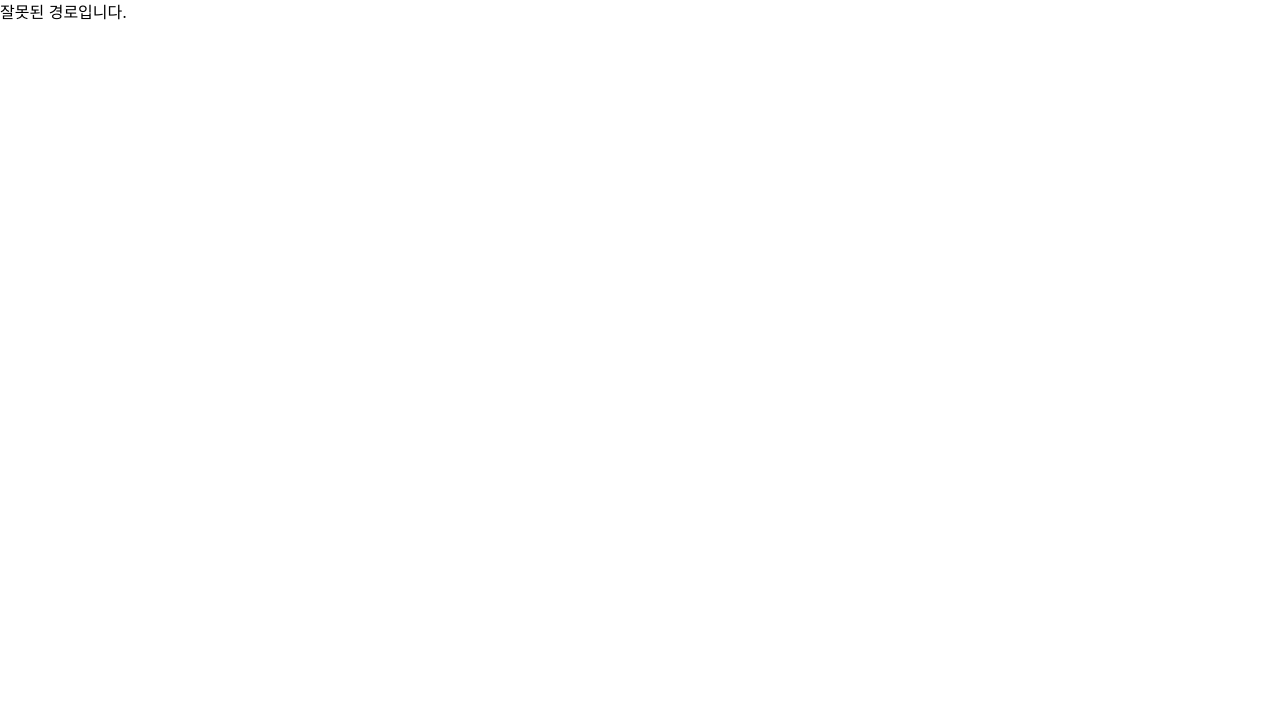
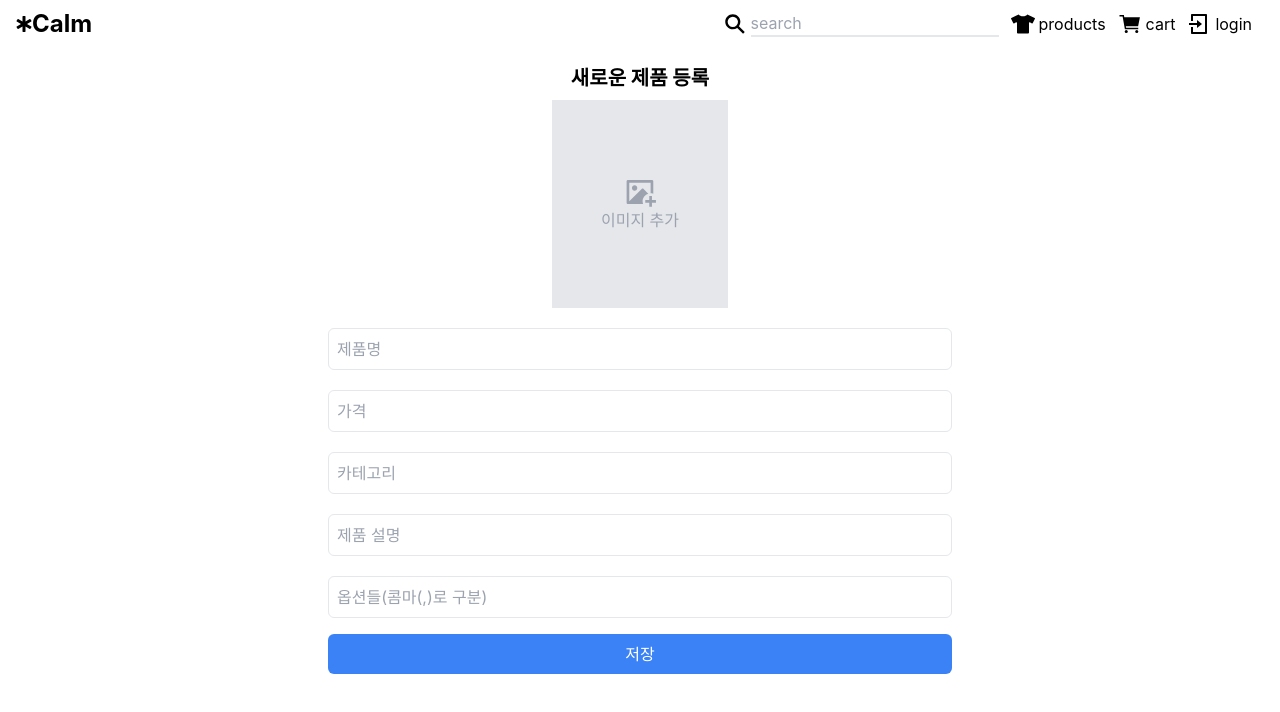
Before and after one commit to yulllna/react_shopping-shop, a React (Create React App) app: page /admin in a window 1280 px wide. Before the commit this address had no page. Shown: the top 712 px of the page. Built offline with nearby package versions, Linux system fonts and the light colour scheme; no server answers.

Commit message:
구글 로그인 기능 구현 / 어드민 페이지 작업중

```diff
--- a/package.json
+++ b/package.json
@@ -7,6 +7,8 @@
     "@testing-library/jest-dom": "^5.17.0",
     "@testing-library/react": "^13.4.0",
     "@testing-library/user-event": "^13.5.0",
+    "firebase": "^10.8.1",
+    "firebaseui": "^6.1.0",
     "react": "^18.2.0",
     "react-dom": "^18.2.0",
     "react-icons": "^5.0.1",
--- a/src/App.js
+++ b/src/App.js
@@ -1,12 +1,14 @@
 import Header from 'components/Common/Header';
 import { Outlet } from 'react-router-dom';
 import './App.css';
+import { auth } from './firebase';
 
 function App() {
+  console.log(auth)
   return (
    <>
-   <Header />
-   <Outlet />
+    <Header />
+    <Outlet />
    </>
   );
 }
--- /dev/null
+++ b/src/components/Admin/EditProducts.jsx
@@ -0,0 +1,131 @@
+import React, { useState } from 'react';
+import { RiImageAddFill } from "react-icons/ri";
+
+const editList = [
+    {
+        title: '제품명',
+        code: 'NAME',
+        data: ''
+    },
+    {
+        title: '가격',
+        code: 'PRICE',
+        data: ''
+    },
+    {
+        title: '카테고리',
+        code: 'CATEGORY',
+        data: ''
+    },
+    {
+        title: '제품 설명',
+        code: 'DESCRIPTION',
+        data: ''
+    },
+    {
+        title: '옵션들(콤마(,)로 구분)',
+        code: 'OPTIONS',
+        data: ''
+    },
+]
+
+function EditProducts(props) {
+    const [formData, setFormData] = useState(editList);
+
+    // input 값이 변경될 때 호출되는 핸들러 함수
+    const handleChange = (code, value) => {
+        setFormData((prevData) => {
+          // Ensure that prevData is an array
+          if (!Array.isArray(prevData)) {
+            console.error("prevData is not an array");
+            return prevData;
+          }
+
+          // code 값을 가진 항목을 찾아서 data 항목의 value를 변경
+          const updatedData = prevData.map((item) => {
+            if (item.code === code) {
+              return {
+                ...item,
+                data: value,
+              };
+            }
+            return item;
+          });
+
+          return updatedData;
+        });
+      };
+
+    // 폼을 제출할 때 호출되는 핸들러 함수
+    const handleSubmit = (event) => {
+        event.preventDefault();
+        // 폼 데이터를 활용하여 원하는 작업 수행
+        console.log('Form data submitted:', formData);
+        // 파이어 베이스 추가 + value삭제
+        // writeData()
+    };
+
+    const [imageSrc, setImageSrc] = useState('');
+
+    const handleFileChange = (e) => {
+        const file = e.target.files[0];
+
+        if (file) {
+        const reader = new FileReader();
+
+        reader.onloadend = () => {
+            // 이미지가 로드되면 상태를 업데이트하여 이미지를 표시
+            setImageSrc(reader.result);
+        };
+
+        reader.readAsDataURL(file); // 파일을 base64로 변환하여 읽음
+        }
+    };
+
+    return (
+        <div className='p-4'>
+            <p className='pb-2 text-xl font-bold text-center'>새로운 제품 등록</p>
+            <form onSubmit={handleSubmit} className='flex flex-col items-center justify-center'>
+                <div className='relative mb-4 overflow-hidden h-52 w-44'>
+                    <input id='file' type="file" className='absolute w-full h-full' onChange={handleFileChange} />
+                    <label htmlFor="file" className='absolute z-10 w-full h-full bg-gray-200'>
+                        <div className='absolute z-10 left-1/2 top-1/2 transform translate-x-[-50%] translate-y-[-50%]'>
+                            <RiImageAddFill className='w-8 h-8 mx-auto my-0 text-gray-400' />
+                            <span className='text-gray-400'>이미지 추가</span>
+                        </div>
+                    </label>
+
+                    {/* 이미지가 있을 경우 */}
+                    {
+                        (imageSrc && imageSrc.trim() !== '') && <img src={imageSrc} alt="" className='absolute z-10 object-cover' />
+                    }
+                </div>
+                {
+                    editList.map((item) => {
+                        return <input placeholder={item.title} type="text" id={item.code}
+                        name={item.code}
+                        value={formData[item.code]} onChange={(e) => handleChange(item.code, e.target.value)}
+                        className="w-1/2 p-2 mt-1 mb-4 border rounded-md focus:outline-0" />
+                    })
+                }
+                <button type="submit" className="w-1/2 px-4 py-2 text-white bg-blue-500 rounded-md">저장</button>
+            </form>
+
+        </div>
+    );
+}
+
+// function writeData() {
+//     set(ref(db, 'users/' + userId), {
+//         username: name,
+//         email: email,
+//         profile_picture : imageUrl
+//     }).then(() => {
+//         setTodo("");
+//         alert('등록 완료')
+//     }).catch((error) => {
+//         return console.log(error)
+//     });
+// }
+
+export default EditProducts;
--- a/src/components/Common/Header.jsx
+++ b/src/components/Common/Header.jsx
@@ -1,17 +1,54 @@
-import React from 'react';
+import React, {useState, useEffect} from 'react';
+import { Link, useNavigate } from 'react-router-dom';
 import { FaStarOfLife } from "react-icons/fa";
 import { IoCartSharp } from "react-icons/io5";
 import { FaTshirt } from "react-icons/fa";
-import { RiLoginBoxLine } from "react-icons/ri";
+import { RiLoginBoxLine, RiLogoutBoxLine } from "react-icons/ri";
 import { IoSearchSharp } from "react-icons/io5";
+import { MdManageAccounts } from "react-icons/md";
+import { handleSignInWithPopup, auth } from '../../firebase';
+import {signOut} from 'firebase/auth'
 
 function Header(props) {
+    const navigate = useNavigate();
+    const [user, setUser] = useState(null);
+    console.log(user)
+
+    const handleLogin = async () => {
+        const data = await handleSignInWithPopup();
+        console.log(data); // 로그인 정보
+    };
+
+    const handleLogout = () => {
+        signOut(auth).then(() => {
+            // Sign-out successful.
+            navigate('/');
+        }).catch((error) => {
+            // An error happened.
+        });
+    };
+
+    useEffect(() => {
+        const unsubscribe = auth.onAuthStateChanged((authUser) => {
+          if (authUser) {
+            // 사용자가 로그인한 경우
+            setUser(authUser);
+          } else {
+            // 사용자가 로그아웃한 경우
+            setUser(null);
+          }
+        });
+
+        // useEffect 클린업 함수에서 이벤트 리스너 등록 해제
+        return () => unsubscribe();
+      }, []);
+
     return (
         <div className='flex flex-row items-center justify-between h-12 px-4'>
-            <div className='flex items-center'>
+            <Link to='/' className='flex items-center'>
                 <FaStarOfLife />
                 <span className='text-2xl font-bold'>Calm</span>
-            </div>
+            </Link>
             <ul className='flex flex-row'>
                 <li className='flex items-center mr-3'>
                     <IoSearchSharp className='w-6 h-6' />
@@ -21,14 +58,33 @@ function Header(props) {
                     <FaTshirt className='w-6 h-6' />
                     <span className='ml-1'>products</span>
                 </li>
+                {
+                    user?.displayName === 'yul' &&
+                (<li>
+                    <Link to='./admin' className='flex items-center mr-3'>
+                        <MdManageAccounts className='w-6 h-6' />
+                        <span className='ml-1'>admin</span>
+                    </Link>
+                </li>)
+                }
                 <li className='flex items-center mr-3'>
                     <IoCartSharp className='w-6 h-6' />
                     <span className='ml-1'>cart</span>
                 </li>
-                <li className='flex items-center mr-3'>
-                    <RiLoginBoxLine className='w-6 h-6' />
-                    <span className='ml-1'>login</span>
-                </li>
+                {
+                    !user ? (
+                    <li className='flex items-center mr-3' onClick={handleLogin}>
+                        <RiLoginBoxLine className='w-6 h-6' />
+                        <span className='ml-1'>login</span>
+                    </li>
+                    ) : (
+                        <li className='flex items-center mr-3' onClick={handleLogout}>
+                            <RiLogoutBoxLine className='w-6 h-6' />
+                            <span className='ml-1'>logout</span>
+                        </li>
+                    )
+                }
+
             </ul>
         </div>
     );
--- a/src/components/Products/ProductBox.jsx
+++ b/src/components/Products/ProductBox.jsx
@@ -3,7 +3,7 @@ import tempImg from '../../assets/image/example.jpg'
 
 function ProductBox(props) {
     return (
-        <div className='w-3/12 overflow-hidden shadow-md rounded-2xl h-96 hover:scale-105'>
+        <li className='w-3/12 overflow-hidden shadow-md rounded-2xl h-96 hover:scale-105'>
             <img src={tempImg} alt="" className='object-cover h-5/6' />
             <div className='p-2'>
                 <div className='flex items-center justify-between px-2 text-slate-700'>
@@ -12,7 +12,7 @@ function ProductBox(props) {
                 </div>
                 <p className='px-2 text-slate-500'>여성</p>
             </div>
-        </div>
+        </li>
     );
 }
 
--- a/src/components/Products/Products.jsx
+++ b/src/components/Products/Products.jsx
@@ -3,10 +3,12 @@ import ProductBox from './ProductBox';
 
 function products(props) {
     return (
-        <ul>
-            <li>
-                <ProductBox />
-            </li>
+        <ul className='flex gap-4'>
+            <ProductBox />
+            <ProductBox />
+            <ProductBox />
+            <ProductBox />
+            <ProductBox />
         </ul>
     );
 }
--- /dev/null
+++ b/src/context/FirebaseContext.js
@@ -0,0 +1,40 @@
+import React, { createContext, useContext, useState, useEffect } from 'react';
+import { initializeApp } from 'firebase/app';
+
+const FirebaseContext = createContext();
+
+export const useFirebase = () => {
+    return useContext(FirebaseContext);
+};
+
+export const FirebaseProvider = ({ children }) => {
+    const [firebaseInstance, setFirebaseInstance] = useState(null);
+
+    useEffect(() => {
+        const firebaseConfig = {
+            apiKey: "AIzaSyB27TQtWi8NqDBiQGBQ3YKZuQ8VWNV0zF8",
+            authDomain: "shoppy-c5d74.firebaseapp.com",
+            databaseURL: "https://shoppy-c5d74-default-rtdb.asia-southeast1.firebasedatabase.app",
+            projectId: "shoppy-c5d74",
+            storageBucket: "shoppy-c5d74.appspot.com",
+            messagingSenderId: "771369000220",
+            appId: "1:771369000220:web:b1df00664758706dabeed9",
+            measurementId: "G-4KMB8G38YM"
+          };
+
+      const app = initializeApp(firebaseConfig);
+      console.log(app)
+      setFirebaseInstance(app);
+
+    //   return () => {
+    //     // 컴포넌트 언마운트 시 Firebase 인스턴스 정리
+    //     app.delete();
+    //   };
+    }, []);
+
+    return (
+      <FirebaseContext.Provider value={firebaseInstance}>
+        {children}
+      </FirebaseContext.Provider>
+    );
+};
--- /dev/null
+++ b/src/firebase.js
@@ -0,0 +1,45 @@
+import { initializeApp } from "firebase/app";
+import { getDatabase } from "firebase/database";
+import { getAuth, signInWithPopup, GoogleAuthProvider } from 'firebase/auth';
+
+const firebaseConfig = {
+    apiKey: process.env.REACT_APP_API_KEY,
+    authDomain: process.env.REACT_APP_AUTH_DOMAIN,
+    databaseURL: process.env.REACT_APP_DATABASE_URL,
+    projectId: process.env.REACT_APP_PROJECT_ID,
+    storageBucket: process.env.REACT_APP_STORAGE_BUCKET,
+    messagingSenderId: process.env.REACT_APP_MESSAGING_SENDER_ID,
+    appId: process.env.REACT_APP_APP_ID,
+    measurementId: process.env.REACT_APP_MEASUREMENT_ID
+};
+// Initialize Firebase
+const app = initializeApp(firebaseConfig);
+
+//export default app;
+export const db = getDatabase(app);
+
+export const auth = getAuth();
+
+const provider = new GoogleAuthProvider();
+
+export const handleSignInWithPopup = () => {
+    signInWithPopup(auth, provider)
+    .then((result) => {
+        // This gives you a Google Access Token. You can use it to access the Google API.
+        const credential = GoogleAuthProvider.credentialFromResult(result);
+        const token = credential.accessToken;
+        // The signed-in user info.
+        const user = result.user;
+        // IdP data available using getAdditionalUserInfo(result)
+        // ...
+    }).catch((error) => {
+        // Handle Errors here.
+        const errorCode = error.code;
+        const errorMessage = error.message;
+        // The email of the user's account used.
+        const email = error.customData.email;
+        // The AuthCredential type that was used.
+        const credential = GoogleAuthProvider.credentialFromError(error);
+        // ...
+    });
+}
--- a/src/index.js
+++ b/src/index.js
@@ -7,8 +7,10 @@ import {
   createBrowserRouter,
   RouterProvider,
 } from "react-router-dom";
+
 import MainPage from 'pages/MainPage'
 import NotFound from 'pages/NotFound';
+import EditProducts from './components/Admin/EditProducts';
 
 const router = createBrowserRouter([
   {
@@ -18,6 +20,7 @@ const router = createBrowserRouter([
     children: [
       {index: true, element: <MainPage/>},
       {path: '/main', element: <MainPage/>},
+      {path: '/admin', element: <EditProducts/>},
       // {path: 'videos/:keyword', element: <Videos/>},
       // {path: 'videos/watch/:videoId', element: <VideoDetail/>},
     ]
```
Also changed, not shown: 2 other files (tests, documents, lock files or other folders).
